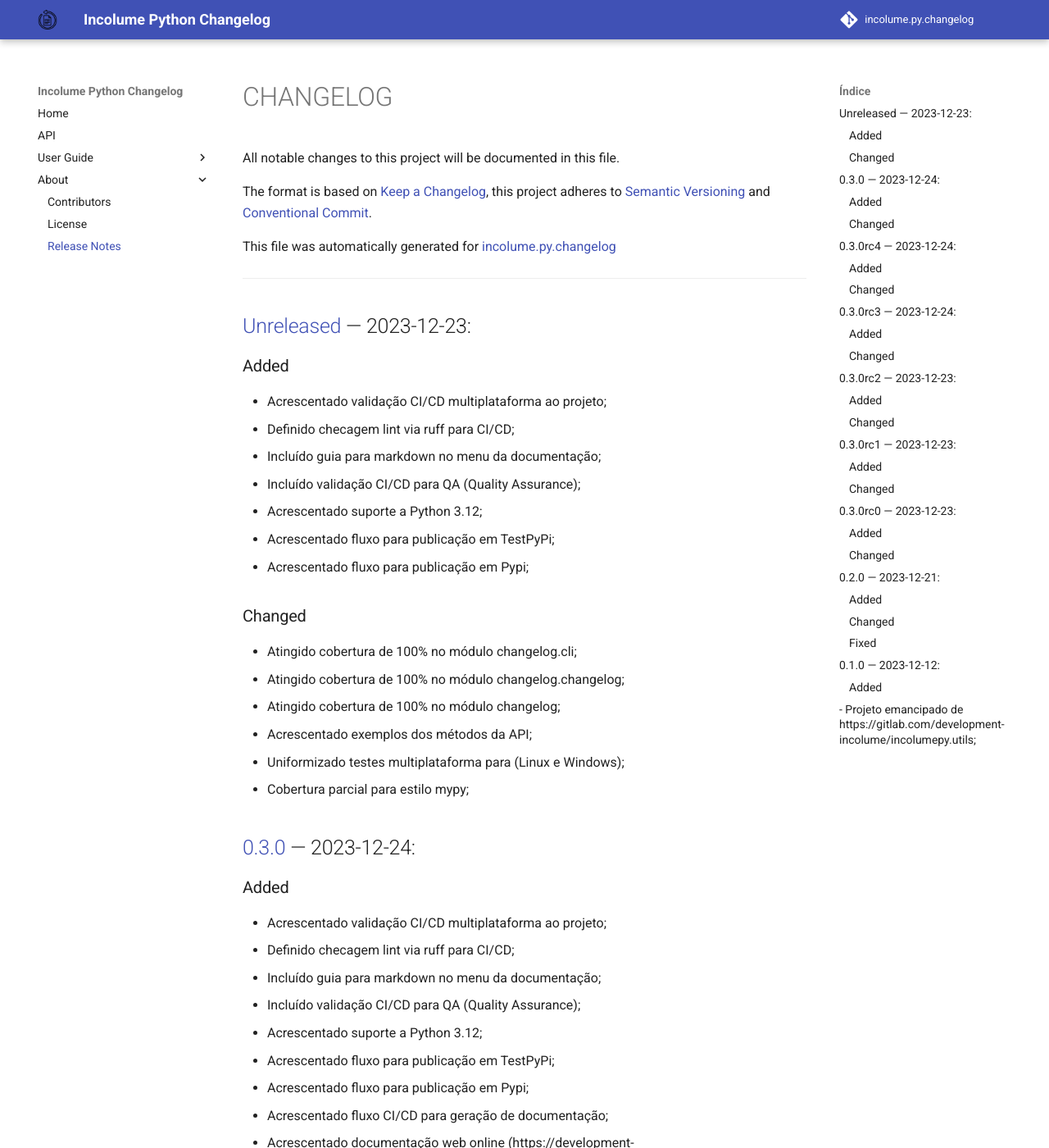
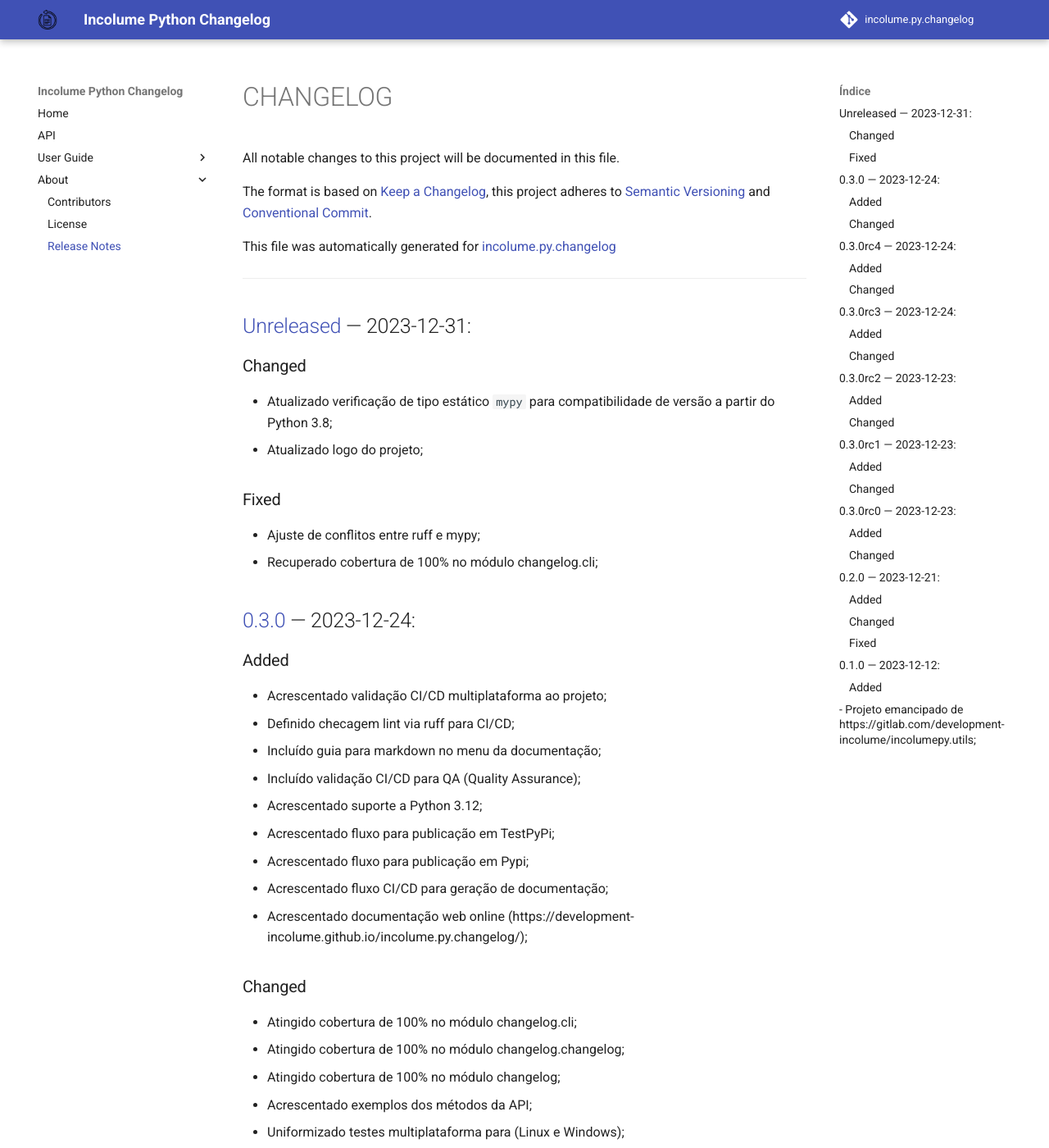
Before and after one commit to development-incolume/incolume.py.changelog, an MkDocs documentation site: the page built from docs/about/CHANGELOG.md, in a window 1280 px wide and 1400 px high. Shown: the whole window at 82% size. Built offline with MkDocs 1.6.1 and Material for MkDocs 9.7.7, drawn with Linux system fonts in a browser that asks for light colours; comment, search, counter and statistics services are not loaded.

Commit message:
docs: #50 atualizado CHANGELOG.md

```diff
--- a/docs/about/CHANGELOG.md
+++ b/docs/about/CHANGELOG.md
@@ -5,27 +5,18 @@ All notable changes to this project will be documented in this file.
 
 The format is based on [Keep a Changelog](https://keepachangelog.com/en/1.0.0/), this project adheres to [Semantic Versioning](https://semver.org/spec/v2.0.0.html) and [Conventional Commit](https://www.conventionalcommits.org/pt-br/v1.0.0/).
 
-This file was automatically generated for [incolume.py.changelog](https://github.com/development-incolume/incolume.py.changelog/-/tree/0.3.0)
+This file was automatically generated for [incolume.py.changelog](https://github.com/development-incolume/incolume.py.changelog/-/tree/0.4.0a5)
 
 ---
 
 
-## [Unreleased]	 &#8212; 	2023-12-23:
-### Added
-  - Acrescentado validação CI/CD multiplataforma ao projeto;
-  - Definido checagem lint via ruff para CI/CD;
-  - Incluído guia para markdown no menu da documentação;
-  - Incluído validação CI/CD para QA (Quality Assurance);
-  - Acrescentado suporte a Python 3.12;
-  - Acrescentado fluxo para publicação em TestPyPi;
-  - Acrescentado fluxo para publicação em Pypi;
+## [Unreleased]	 &#8212; 	2023-12-31:
 ### Changed
-  - Atingido cobertura de 100% no módulo changelog.cli;
-  - Atingido cobertura de 100% no módulo changelog.changelog;
-  - Atingido cobertura de 100% no módulo changelog;
-  - Acrescentado exemplos dos métodos da API;
-  - Uniformizado testes multiplataforma para (Linux e Windows);
-  - Cobertura parcial para estilo mypy;
+  - Atualizado verificação de tipo estático `mypy` para compatibilidade de versão a partir do Python 3.8;
+  - Atualizado logo do projeto;
+### Fixed
+  - Ajuste de conflitos entre ruff e mypy;
+  - Recuperado cobertura de 100% no módulo changelog.cli;
 
 ## [0.3.0]	 &#8212; 	2023-12-24:
 ### Added
```
